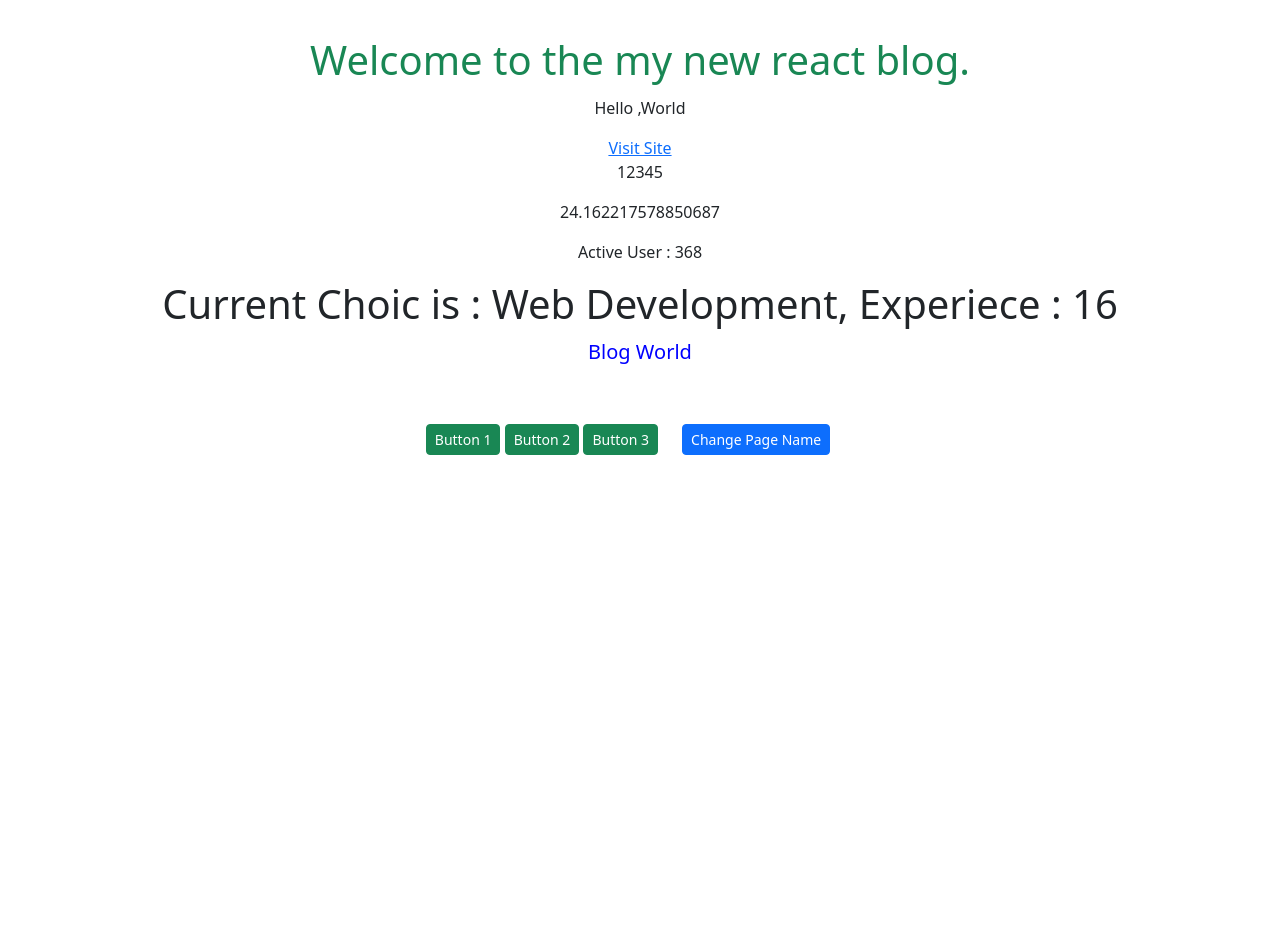
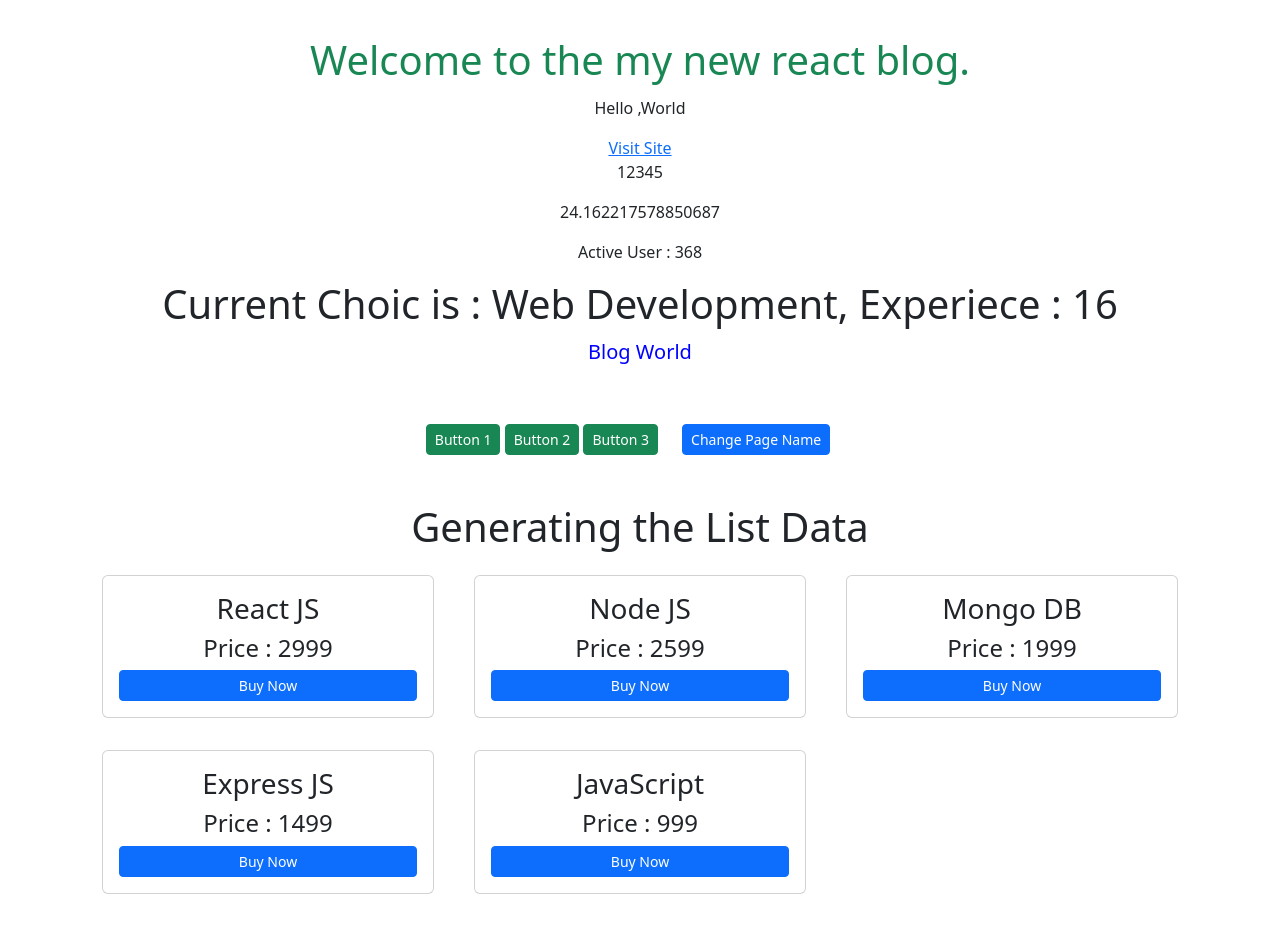
Before and after one commit to developersksingh/react-complete-development, a React (Vite) app in the folder dojo-blog/: page / in a window 1280 px wide. Shown: the top 932 px of the page. Before the commit the page ends 800 px from the top, so only its background shows below. Built offline with nearby package versions, Linux system fonts and the light colour scheme.

Commit message:
Outputting List
Outputting List

```diff
--- a/dojo-blog/src/App.jsx
+++ b/dojo-blog/src/App.jsx
@@ -3,6 +3,7 @@ import reactLogo from "./assets/react.svg";
 import viteLogo from "/vite.svg";
 import "./App.css";
 import 'bootstrap/dist/css/bootstrap.min.css';
+import Home from "./Home";
 
 import Navbar from "./Navbar";
 
@@ -22,6 +23,7 @@ function App() {
         <p>{Math.random() * 100}</p>
         <p>Active User : {100 + 268}</p>
         <Navbar />
+        <Home/>
 
 
       </div>
--- a/dojo-blog/src/Home.jsx
+++ b/dojo-blog/src/Home.jsx
@@ -1,8 +1,31 @@
 import React from 'react'
+import { useState } from 'react';
+function Home() {
+    const [courses,setCourse] = useState([
+        {id:1, name:"React JS", price:2999},
+        {id:2, name:"Node JS", price:2599},
+        {id:3, name:"Mongo DB", price:1999},
+        {id:4, name:"Express JS", price:1499},
+        {id:5, name:"JavaScript", price:999},
+    ]);
+  return (
+    <>
+    <h1>Generating the List Data</h1>
 
-function Home() {
-  return (
-    <div>Home</div>
+    <div className='container'>
+        <div className='row '>
+       {courses.map((course) => (
+            <div className="col-md-4">
+            <div key={course.id} className='card my-3 p-3  mx-2 d-flex justify-content-center'>
+                <h3>{course.name}</h3>
+                <h4>Price : {course.price}</h4>
+                <button className='btn btn-sm btn-primary'>Buy Now</button>
+            </div>
+            </div>
+        ))}
+            </div>
+    </div>
+    </>
   )
 }
 
```
